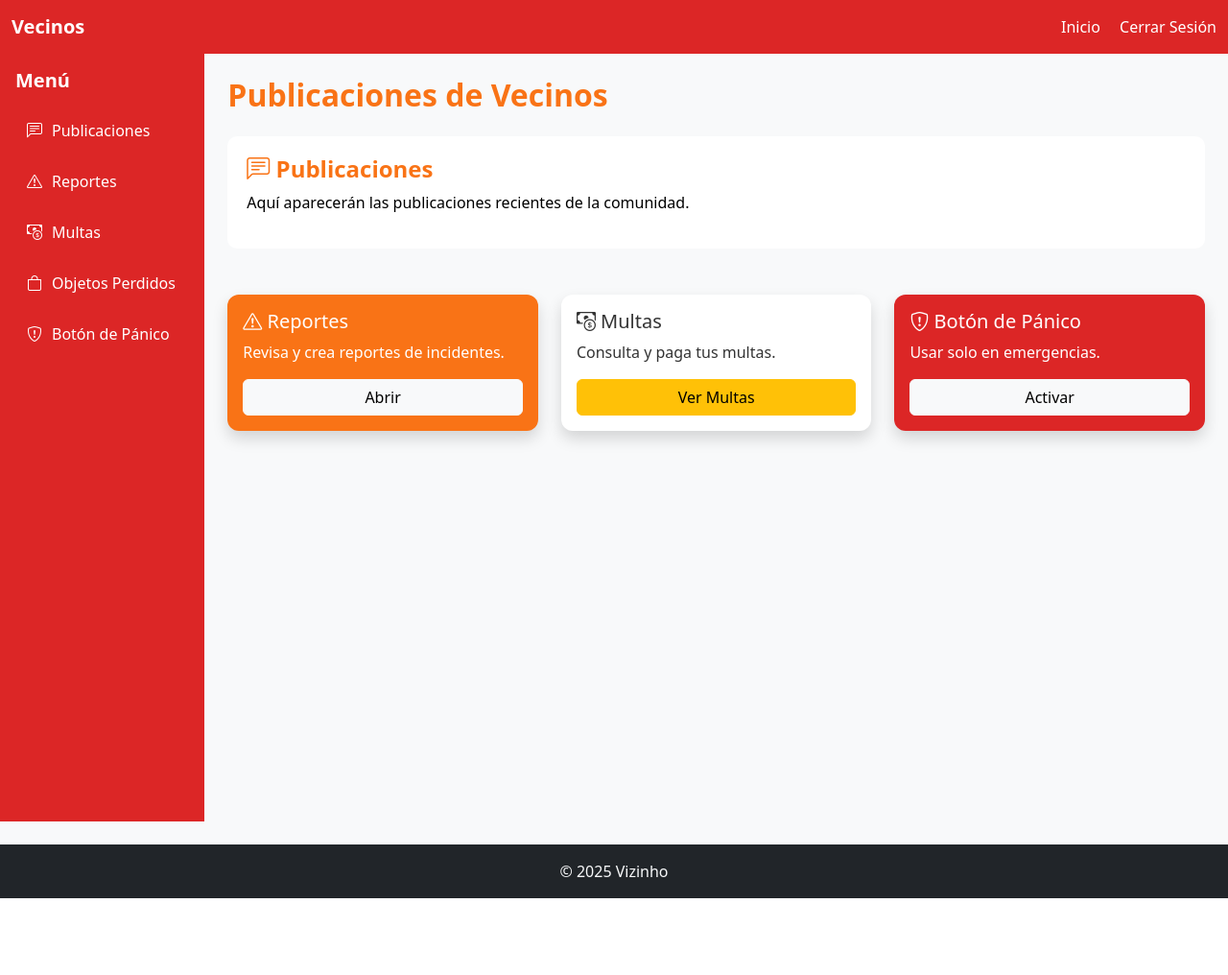
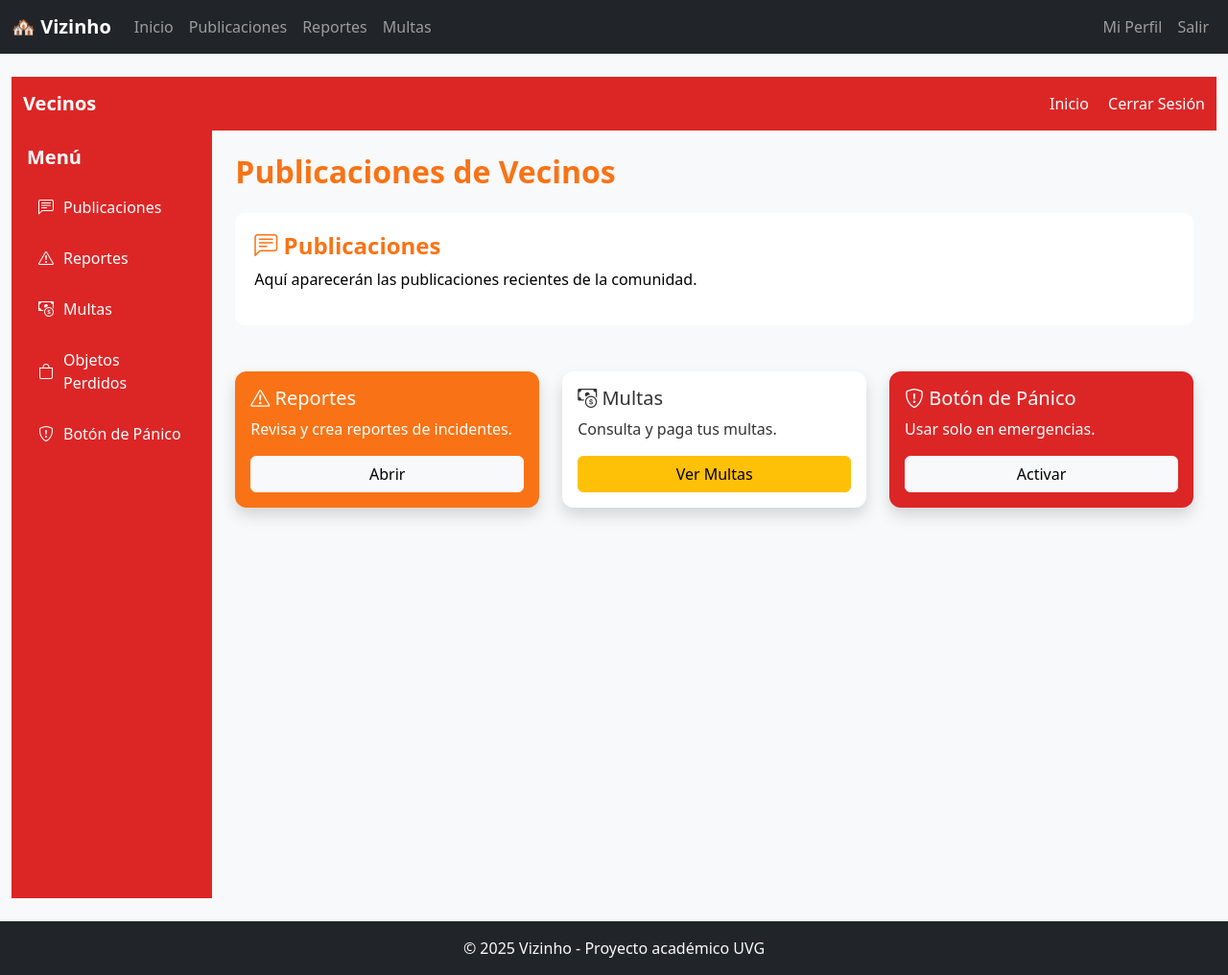
Before and after one commit to Seba-sRod-1808/Vizinho, a Django app: page / in a window 1280 px wide. Shown: the whole page at 96% size. Before the commit the page ends 936 px from the top, so only its background shows below. Run offline with Django 5.2, Linux system fonts and the light colour scheme; the visitor is signed in with stand-in values (Sample User, id 1).

Commit message:
Correciones de base.html

```diff
--- a/core/templates/base.html
+++ b/core/templates/base.html
@@ -5,24 +5,28 @@
   <meta charset="UTF-8">
   <title>{% block title %}Vizinho{% endblock %}</title>
   <link href="https://cdn.jsdelivr.net/npm/bootstrap@5.3.0/dist/css/bootstrap.min.css" rel="stylesheet">
+  {% block extra_head %}{% endblock %}
 </head>
 <body class="bg-light">
 
-  {% if request.resolver_match.url_name != 'dashboard' %}
-  <!-- NAVBAR -->
+  <!-- NAVBAR GLOBAL -->
   <nav class="navbar navbar-expand-lg navbar-dark bg-dark">
     <div class="container-fluid">
-      <a class="navbar-brand" href="{% url 'lista_reportes' %}">Vizinho</a>
+      <a class="navbar-brand fw-bold" href="{% url 'dashboard' %}">🏘️ Vizinho</a>
       <button class="navbar-toggler" type="button" data-bs-toggle="collapse" data-bs-target="#navbarNav">
         <span class="navbar-toggler-icon"></span>
       </button>
       <div class="collapse navbar-collapse" id="navbarNav">
         <ul class="navbar-nav me-auto">
+          <li class="nav-item"><a class="nav-link" href="{% url 'dashboard' %}">Inicio</a></li>
+          <li class="nav-item"><a class="nav-link" href="{% url 'lista_publicaciones' %}">Publicaciones</a></li>
           <li class="nav-item"><a class="nav-link" href="{% url 'lista_reportes' %}">Reportes</a></li>
+          <li class="nav-item"><a class="nav-link" href="{% url 'lista_multas' %}">Multas</a></li>
+          <!-- Agrega más secciones cuando existan sus rutas -->
         </ul>
         <ul class="navbar-nav">
           {% if user.is_authenticated %}
-            <li class="nav-item"><span class="navbar-text me-2">Hola, {{ user.username }}</span></li>
+            <li class="nav-item"><a class="nav-link" href="{% url 'ver_perfil' %}">Mi Perfil</a></li>
             <li class="nav-item"><a class="nav-link" href="{% url 'logout' %}">Salir</a></li>
           {% else %}
             <li class="nav-item"><a class="nav-link" href="{% url 'login' %}">Iniciar sesión</a></li>
@@ -31,21 +35,15 @@
       </div>
     </div>
   </nav>
-{% endif %}
-
 
   <!-- CONTENIDO -->
-  <main class="container-fluid p-0 m-0">
-    {% block content %}
-    {% endblock %}
+  <main class="container-fluid mt-4">
+    {% block content %}{% endblock %}
   </main>
 
-  <!-- FOOTER -->
   <footer class="bg-dark text-light text-center py-3 mt-4">
-    <p class="mb-0">© 2025 Vizinho</p>
+    <p class="mb-0">© 2025 Vizinho - Proyecto académico UVG</p>
   </footer>
 
-  <!-- Bootstrap JS -->
   <script src="https://cdn.jsdelivr.net/npm/bootstrap@5.3.0/dist/js/bootstrap.bundle.min.js"></script>
 </body>
-</html>
```
